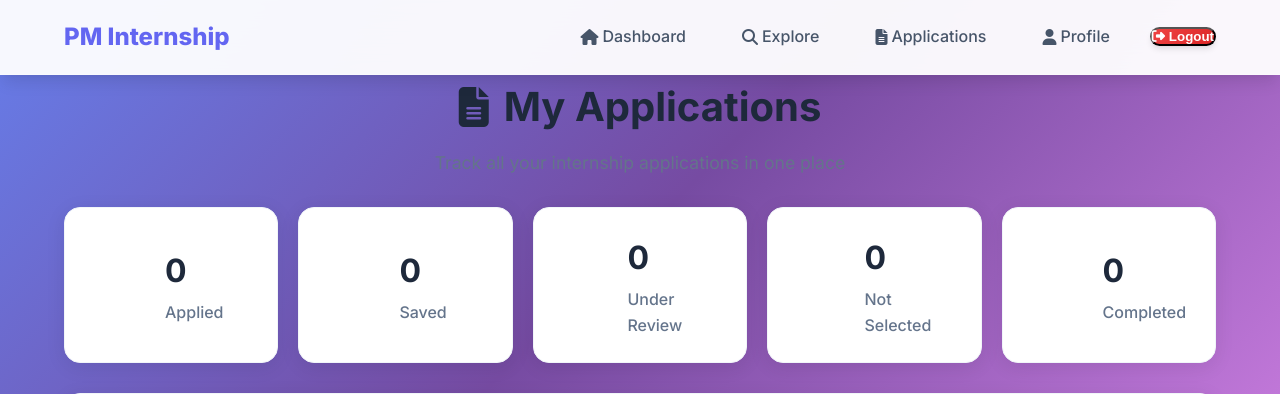
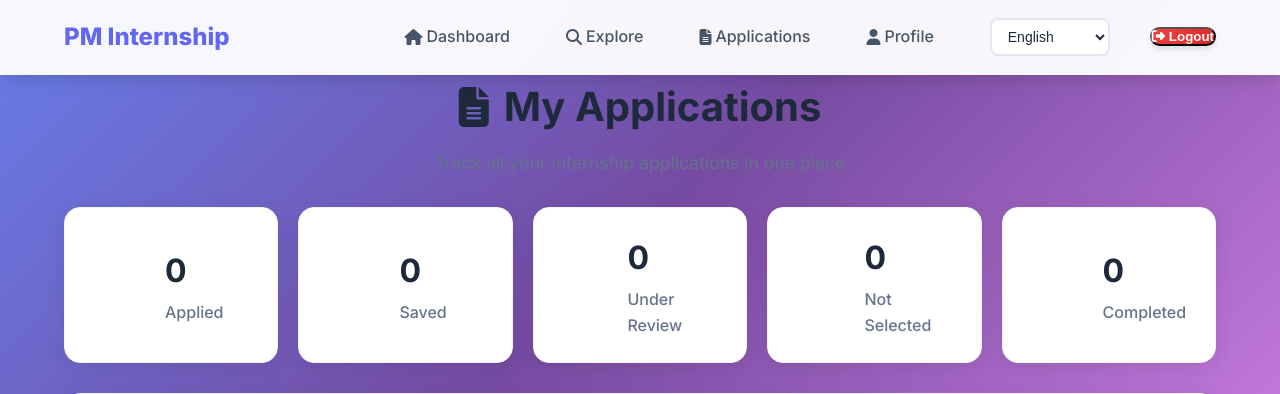
Before and after one commit to pari9p/sih-base-code-3, a Flask app: page /applications in a window 1280 px wide. Shown: the top 394 px of the page. Run offline with Flask 3, Linux system fonts and the light colour scheme; the visitor is signed in with stand-in values (Sample User, id 1).

Commit message:
Your commit message here

```diff
--- a/static/css/beautiful.css
+++ b/static/css/beautiful.css
@@ -2206,22 +2206,99 @@ footer::before {
 
 /* Language Selector Enhancement */
 .language-selector select {
-    background: rgba(255, 255, 255, 0.1);
-    border: 1px solid rgba(255, 255, 255, 0.3);
-    color: white;
+    background: rgba(255, 255, 255, 0.95);
+    border: 2px solid #e2e8f0;
+    color: #1e293b;
     backdrop-filter: blur(10px);
     transition: all 0.3s ease;
+    padding: 8px 12px;
+    border-radius: 8px;
+    font-weight: 500;
+    font-size: 14px;
+    min-width: 120px;
+}
+
+.language-selector select:hover {
+    background: rgba(255, 255, 255, 1);
+    border-color: var(--primary);
+    transform: translateY(-1px);
+    box-shadow: 0 4px 12px rgba(0, 0, 0, 0.1);
 }
 
 .language-selector select:focus {
     outline: none;
-    border-color: #f093fb;
-    box-shadow: 0 0 0 3px rgba(240, 147, 251, 0.2);
+    border-color: var(--primary);
+    box-shadow: 0 0 0 3px rgba(99, 102, 241, 0.1);
+    background: white;
 }
 
 .language-selector option {
-    background: #1a1a2e;
-    color: white;
+    background: white;
+    color: #1e293b;
+    padding: 8px 12px;
+    font-weight: 500;
+    border: none;
+}
+
+/* Specific styling for language selector in different contexts */
+select#languageSelect {
+    background: white !important;
+    border: 2px solid #e2e8f0 !important;
+    color: #1e293b !important;
+    padding: 8px 12px !important;
+    border-radius: 8px !important;
+    font-weight: 500 !important;
+    font-size: 14px !important;
+    min-width: 120px !important;
+}
+
+select#languageSelect:focus {
+    outline: none !important;
+    border-color: var(--primary) !important;
+    box-shadow: 0 0 0 3px rgba(99, 102, 241, 0.1) !important;
+}
+
+select#languageSelect option {
+    background: white !important;
+    color: #1e293b !important;
+    padding: 8px 12px !important;
+    font-weight: 500 !important;
+}
+
+/* Additional fix for browser compatibility */
+select#languageSelect option:checked {
+    background: var(--primary) !important;
+    color: white !important;
+}
+
+/* Navigation language selector specific styling */
+.nav-menu .language-selector {
+    display: flex;
+    align-items: center;
+    margin: 0 var(--space-md);
+}
+
+.nav-menu .language-selector select {
+    background: white !important;
+    color: #1e293b !important;
+    border: 2px solid #e2e8f0 !important;
+    border-radius: 8px !important;
+    padding: 8px 12px !important;
+    font-weight: 500 !important;
+    font-size: 14px !important;
+    min-width: 120px !important;
+    cursor: pointer !important;
+}
+
+.nav-menu .language-selector select:hover {
+    border-color: var(--primary) !important;
+    box-shadow: 0 2px 8px rgba(0, 0, 0, 0.1) !important;
+}
+
+.nav-menu .language-selector select:focus {
+    outline: none !important;
+    border-color: var(--primary) !important;
+    box-shadow: 0 0 0 3px rgba(99, 102, 241, 0.1) !important;
 }
 
 /* Floating Particles Container */
--- a/templates/applications.html
+++ b/templates/applications.html
@@ -19,6 +19,18 @@
                 <a href="/explore"><i class="fas fa-search"></i> Explore</a>
                 <a href="/applications" class="active"><i class="fas fa-file-alt"></i> Applications</a>
                 <a href="/profile"><i class="fas fa-user"></i> Profile</a>
+                <div class="language-selector">
+                    <select id="languageSelect" style="padding: 8px 12px; border-radius: 8px; border: 2px solid #e2e8f0; background: white; color: #1e293b; font-weight: 500; min-width: 120px;">
+                        <option value="en">English</option>
+                        <option value="hi">हिंदी</option>
+                        <option value="ta">தமிழ்</option>
+                        <option value="te">తెలుగు</option>
+                        <option value="bn">বাংলা</option>
+                        <option value="mr">मराठी</option>
+                        <option value="gu">ગુજરાતી</option>
+                        <option value="kn">ಕನ್ನಡ</option>
+                    </select>
+                </div>
                 <button onclick="logout()" class="logout-btn">
                     <i class="fas fa-sign-out-alt"></i> Logout
                 </button>
```
Also changed, not shown: templates/base.html (+7 -1 lines).
